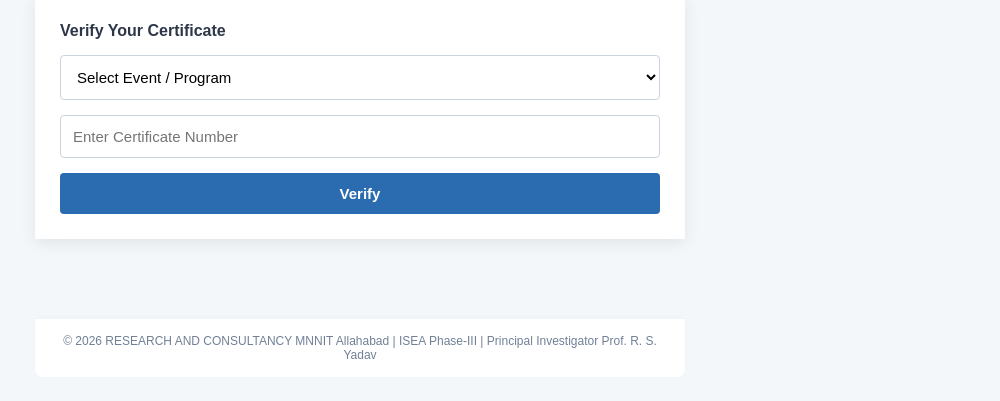
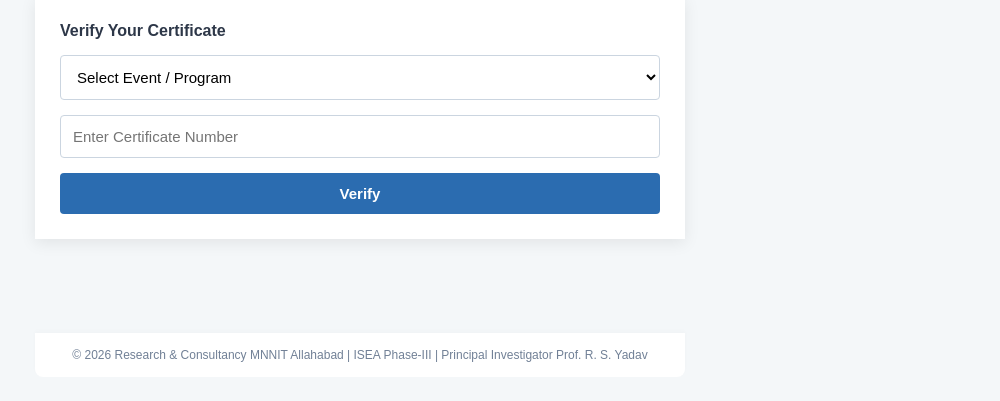
Before and after one commit to isea-III/Verification, a plain HTML site: page index.html in a window 1280 px wide. Shown: the part 363-764 px from the top of the page, without its empty margins (280-1280 px from the left). Drawn offline with Linux system fonts and the light colour scheme.

Commit message:
Update index.html

```diff
--- a/index.html
+++ b/index.html
@@ -39,7 +39,7 @@
     <div id="result"></div>
 
     <div class="footer">
-        © 2026 RESEARCH AND CONSULTANCY MNNIT Allahabad  | ISEA Phase-III  | Principal Investigator Prof. R. S. Yadav
+        © 2026 Research & Consultancy MNNIT Allahabad  | ISEA Phase-III  | Principal Investigator Prof. R. S. Yadav
     </div>
 
     <script src="config.js"></script>
```
